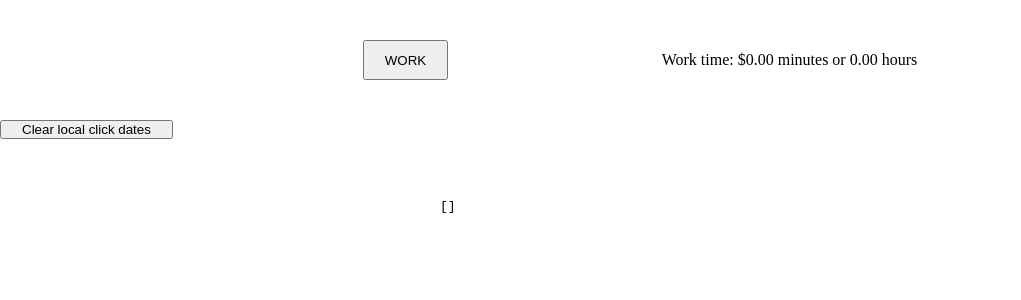
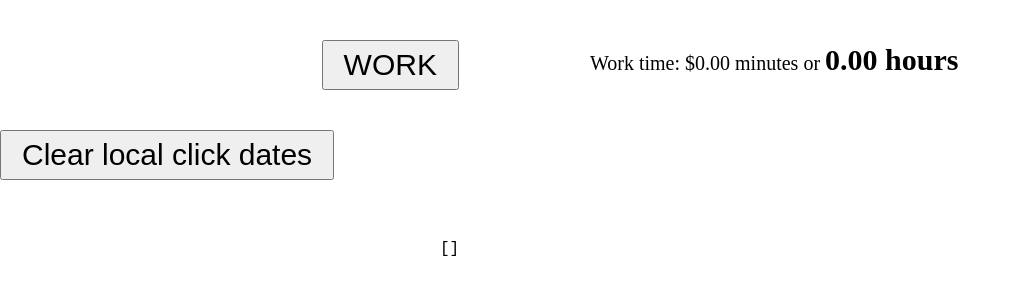
Before and after one commit to lydstyl/211228-work-time, a React (Vite) app: page / in a window 1280 px wide. Shown: the top 300 px of the page, without its empty margins (0-1021 px from the left). Built offline with nearby package versions, Linux system fonts and the light colour scheme.

Commit message:
Add some CSS.

```diff
--- a/src/App.css
+++ b/src/App.css
@@ -1,7 +1,11 @@
+html {
+    font-size: 62.5%; /* for the use of rem */
+}
+
 .App {
     max-width: 1440px;
     margin: auto;
-    /* border: 1px solid; */
+    font-size: 1.6rem;
 }
 
 header {
@@ -12,12 +16,21 @@ header {
     margin: 40px auto;
 
     line-height: 40px;
+}
 
-    /* border: 1px solid; */
+.dashboard {
+    font-size: 2rem;
+}
+
+.hours {
+    font-weight: bold;
+    font-size: 3rem;
 }
 
 button {
+    min-height: 50px;
     padding: 0 20px;
+    font-size: 3rem;
 }
 
 .click-dates {
@@ -37,5 +50,4 @@ footer pre {
     max-width: 400px;
     margin: auto;
     padding: 20px;
-    /* border: 1px solid; */
 }
--- a/src/App.tsx
+++ b/src/App.tsx
@@ -8,9 +8,13 @@ import ClickDates from "./components/ClickDates"
 import ClearLocalClickDates from "./components/ClearLocalClickDates"
 
 function App() {
-    const [clickDates, setClickDates] = useState<ClickDate[]>(
-        JSON.parse(localStorage.getItem("localClickDates")) || []
-    )
+    const localDates = localStorage.getItem("localClickDates")
+    let initialDates = []
+    if (localDates) {
+        initialDates = JSON.parse(localDates)
+    }
+
+    const [clickDates, setClickDates] = useState<ClickDate[]>(initialDates)
 
     return (
         <div className="App">
```
